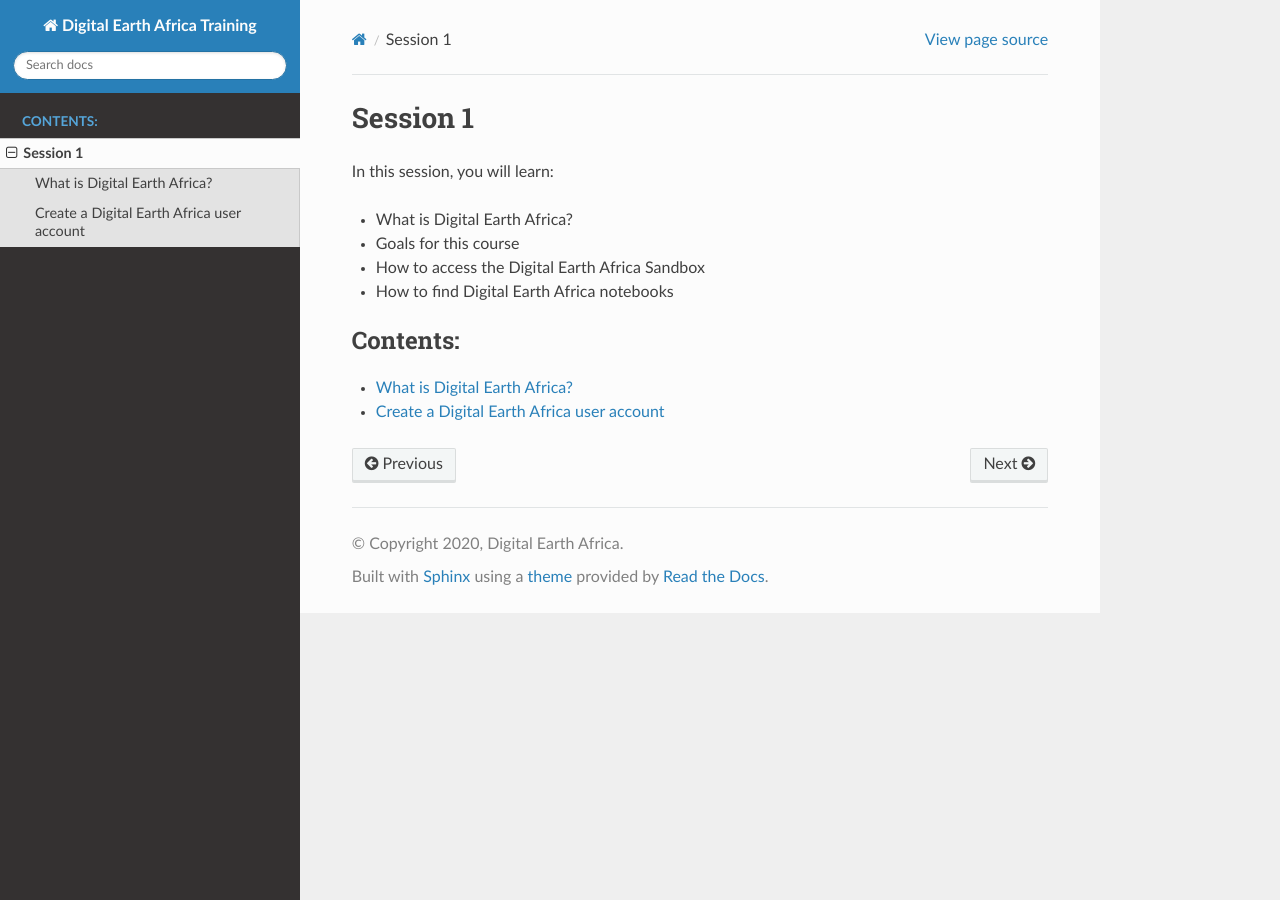
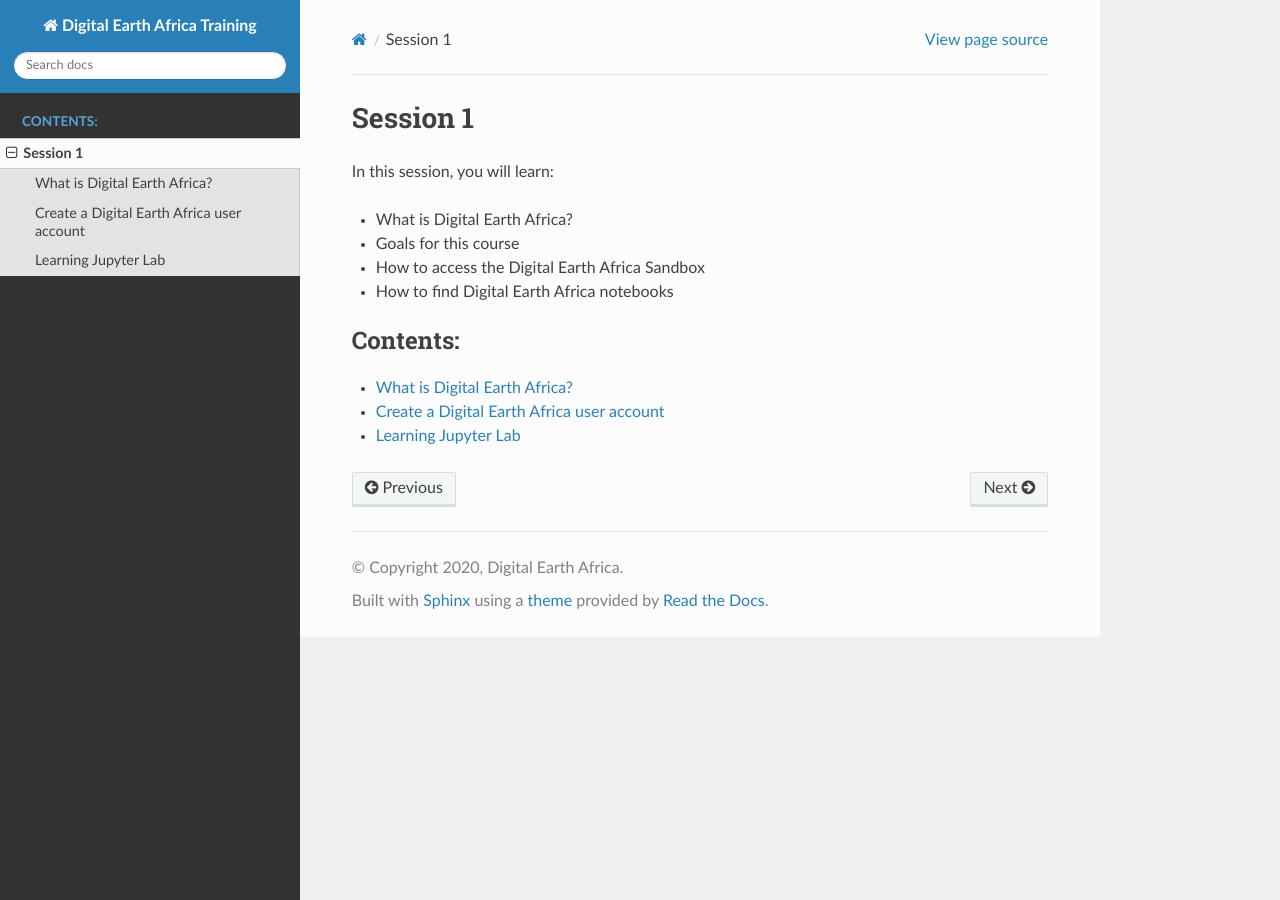
Before and after one commit to digitalearthafrica/deafrica-training-workshop, a Sphinx documentation site: the page built from docs/session_1/index.rst, in a window 1280 px wide. Built offline with Sphinx 7.4.7 and the Read the Docs theme 2.0.0, drawn with Linux system fonts in a browser that asks for light colours.

Commit message:
Adding jupter info to toc

```diff
--- a/docs/session_1/index.rst
+++ b/docs/session_1/index.rst
@@ -15,4 +15,5 @@
    :caption: Contents:
 
    01_what_is_digital_earth_africa
-   02_create_a_user_account.rst
+   02_create_a_user_account
+   03_jupyter_lab
```
